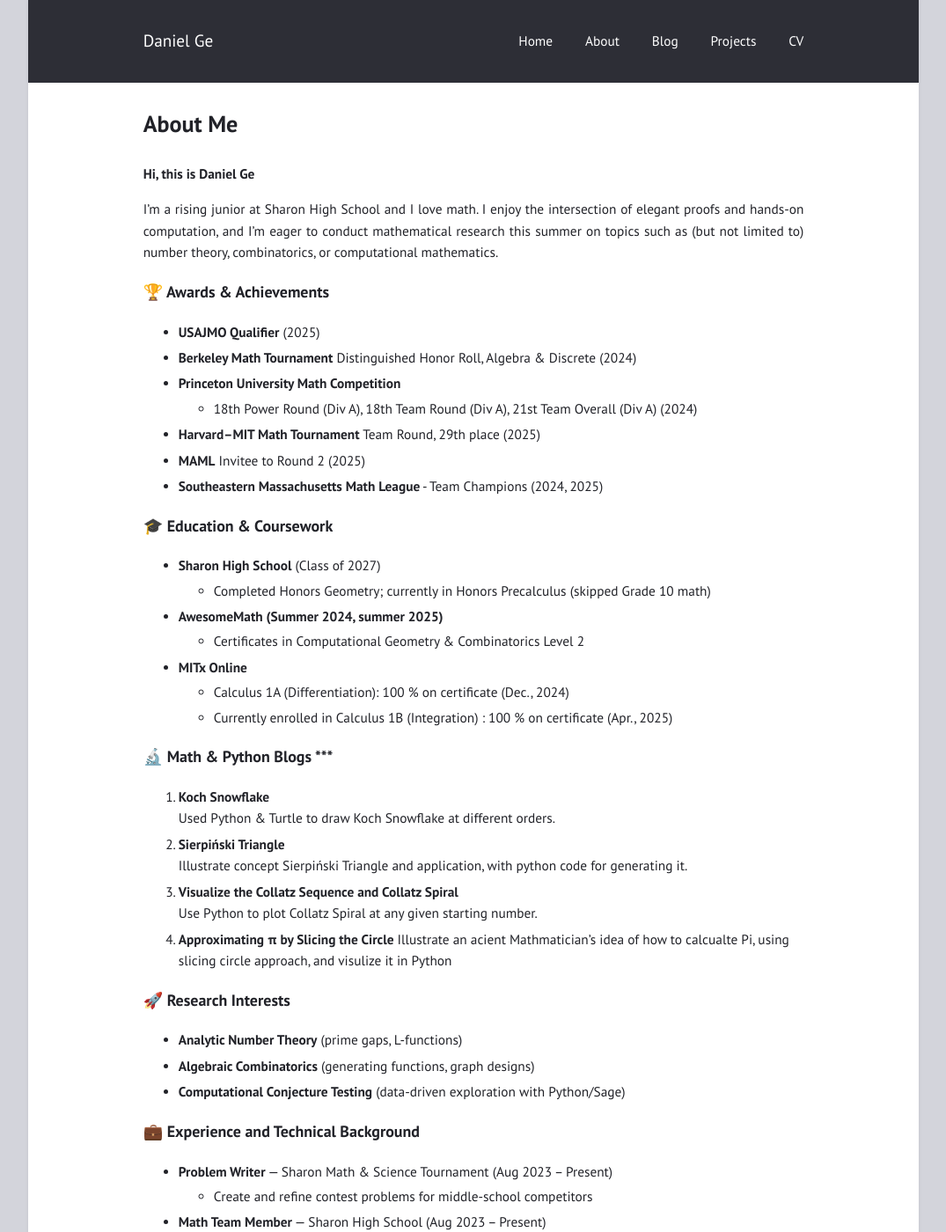
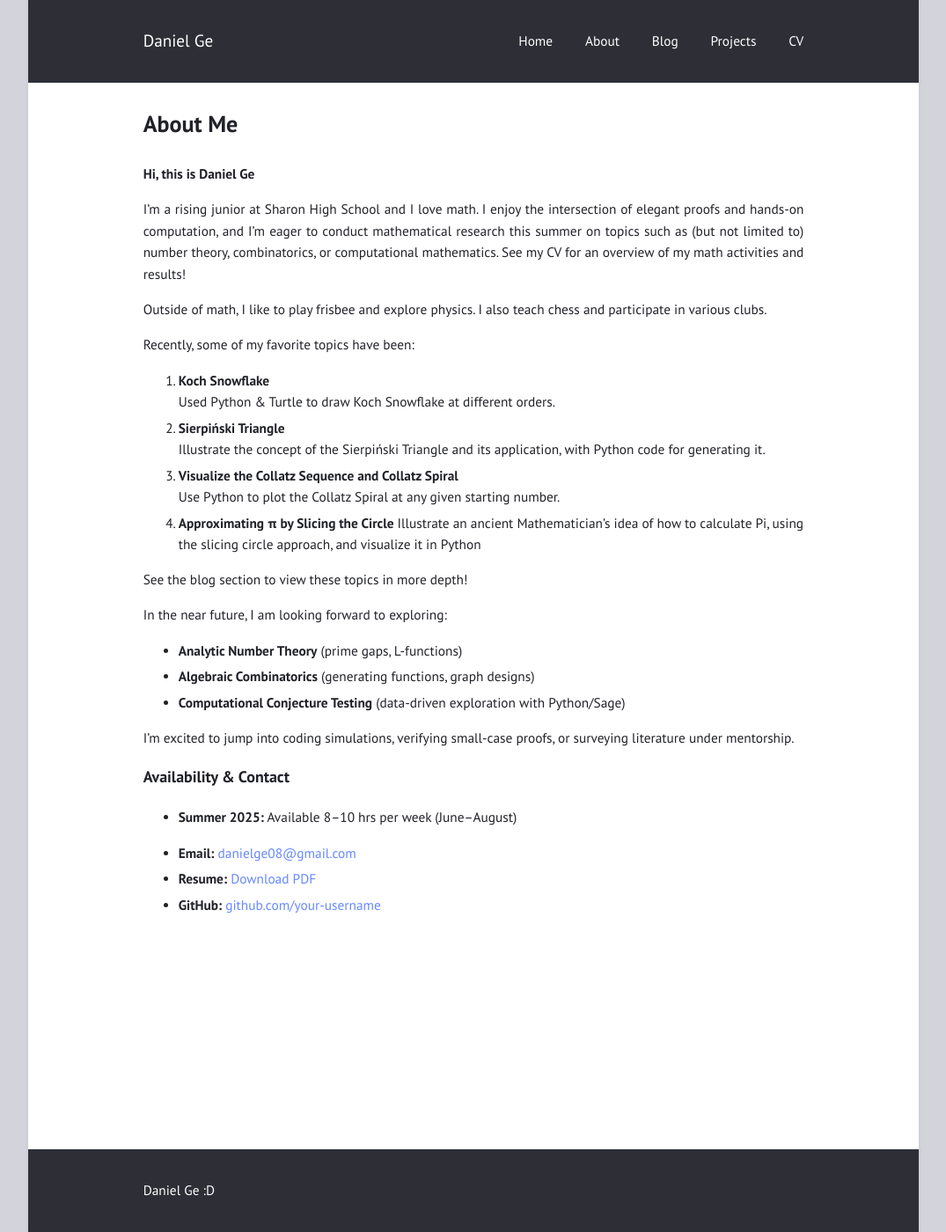
Before and after one commit to kicksandgiggles123/kicksandgiggles123.github.io, a Jekyll site: the page built from about.md, in a window 1280 px wide and 1400 px high. Shown: the whole window at 88% size, without its empty margins (102-1177 px from the left). Built offline with Jekyll 4.4.1, drawn with Linux system fonts in a browser that asks for light colours; some of the changed text lies outside the part shown.

Commit message:
Update about.md

```diff
--- a/about.md
+++ b/about.md
@@ -6,65 +6,31 @@ permalink: /about/
 
 **Hi, this is Daniel Ge**
 
-I’m a rising junior at Sharon High School and I love math.  I enjoy the intersection of elegant proofs and hands-on computation, and I’m eager to conduct mathematical research this summer on topics such as (but not limited to) number theory, combinatorics, or computational mathematics.
+I’m a rising junior at Sharon High School and I love math.  I enjoy the intersection of elegant proofs and hands-on computation, and I’m eager to conduct mathematical research this summer on topics such as (but not limited to) number theory, combinatorics, or computational mathematics. See my CV for an overview of my math activities and results!
 
+Outside of math, I like to play frisbee and explore physics. I also teach chess and participate in various clubs.
 
-### 🏆 Awards & Achievements
-- **USAJMO Qualifier** (2025)
-- **Berkeley Math Tournament** Distinguished Honor Roll, Algebra & Discrete (2024)
-- **Princeton University Math Competition**
-  - 18th Power Round (Div A), 18th Team Round (Div A), 21st Team Overall (Div A) (2024)
-- **Harvard–MIT Math Tournament** Team Round, 29th place (2025)
-- **MAML** Invitee to Round 2 (2025)
-- **Southeastern Massachusetts Math League** - Team Champions (2024, 2025)
-
-### 🎓 Education & Coursework
-- **Sharon High School** (Class of 2027)
-  - Completed Honors Geometry; currently in Honors Precalculus (skipped Grade 10 math)
-- **AwesomeMath (Summer 2024, summer 2025)**
-  - Certificates in Computational Geometry & Combinatorics Level 2
-- **MITx Online**
-  - Calculus 1A (Differentiation): 100 % on certificate (Dec., 2024)
-  - Currently enrolled in Calculus 1B (Integration) : 100 % on certificate (Apr., 2025)
-
-### 🔬 Math & Python Blogs ***
+Recently, some of my favorite topics have been:
 
 1. **Koch Snowflake**
    Used Python & Turtle to draw Koch Snowflake at different orders.
 2. **Sierpiński Triangle**
-   Illustrate concept Sierpiński Triangle and application, with python code for generating it.
+   Illustrate the concept of the Sierpiński Triangle and its application, with Python code for generating it.
 3. **Visualize the Collatz Sequence and Collatz Spiral**
-   Use Python to plot Collatz Spiral at any given starting number.
+   Use Python to plot the Collatz Spiral at any given starting number.
 4. **Approximating π by Slicing the Circle**
-   Illustrate an acient Mathmatician's idea of how to calcualte Pi, using slicing circle approach, and visulize it in Python
+   Illustrate an ancient Mathematician's idea of how to calculate Pi, using the slicing circle approach, and visualize it in Python
 
+See the blog section to view these topics in more depth!
 
-### 🚀 Research Interests
-
+In the near future, I am looking forward to exploring:
 - **Analytic Number Theory** (prime gaps, L-functions)
 - **Algebraic Combinatorics** (generating functions, graph designs)
 - **Computational Conjecture Testing** (data-driven exploration with Python/Sage)
 
+I’m excited to jump into coding simulations, verifying small-case proofs, or surveying literature under mentorship.
 
-### 💼 Experience and Technical Background
-
-- **Problem Writer** — Sharon Math & Science Tournament (Aug 2023 – Present)
-  - Create and refine contest problems for middle-school competitors
-- **Math Team Member** — Sharon High School (Aug 2023 – Present)
-  - Compete in Southeastern MA & Greater Boston Math Leagues
-- **Lead TA, SAT Math** — Diyi Holdings, Lexington (Jun 2024 – Present)
-  - Design and edit problem sets; mentor students one-on-one
-- **Skills & Tools**
-  - **Languages:** Python (Pandas,Numpy, Sympy, SageMath), LaTeX, Git/GitHub
-  - **Techniques:** Modular arithmetic, combinatorial constructions, analytic estimates
-
-### 💼 Other Activities
-- **Chess Teacher** — Taught Chess at Sharon Chinese Language School and locals for four years (Aug 2022 – Present)
-- **The President's Volunteer Service Award Winner** — (Dec 2024)
-
-I’m excited to jump into coding simulations, verifying small-case proofs, or surveying literature under your mentorship.
-
-### 🤝 Availability & Contact
+### Availability & Contact
 
 - **Summer 2025:** Available 8–10 hrs per week (June–August)
 
```
